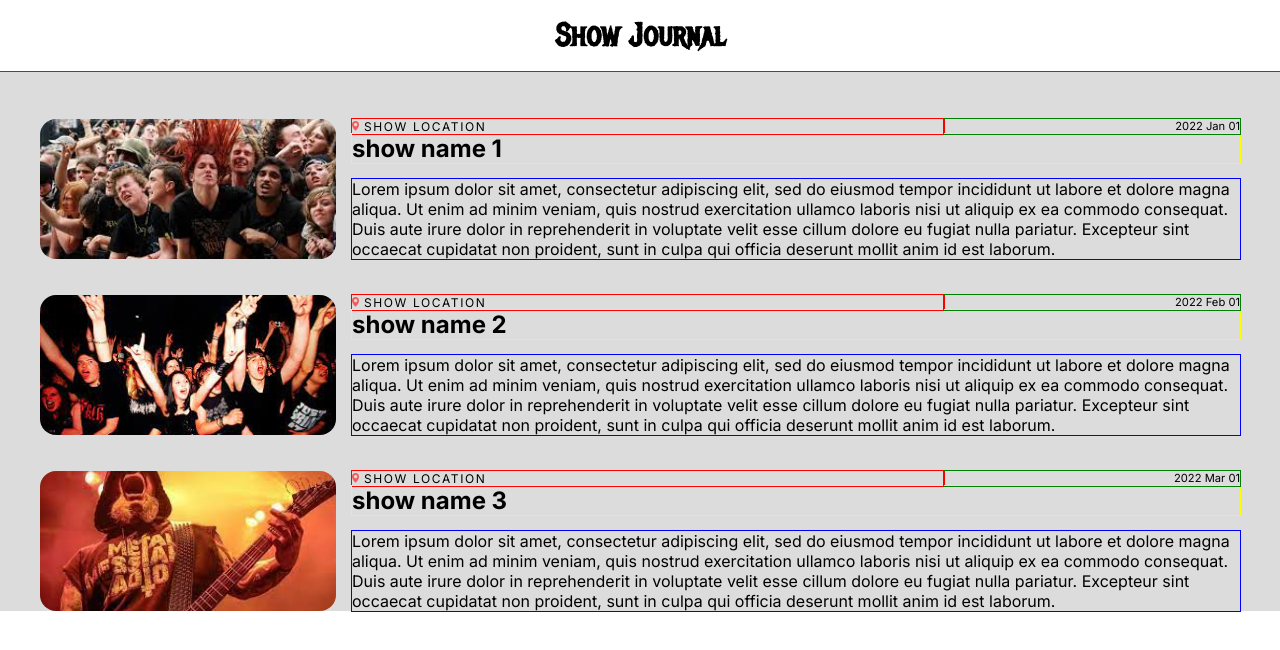
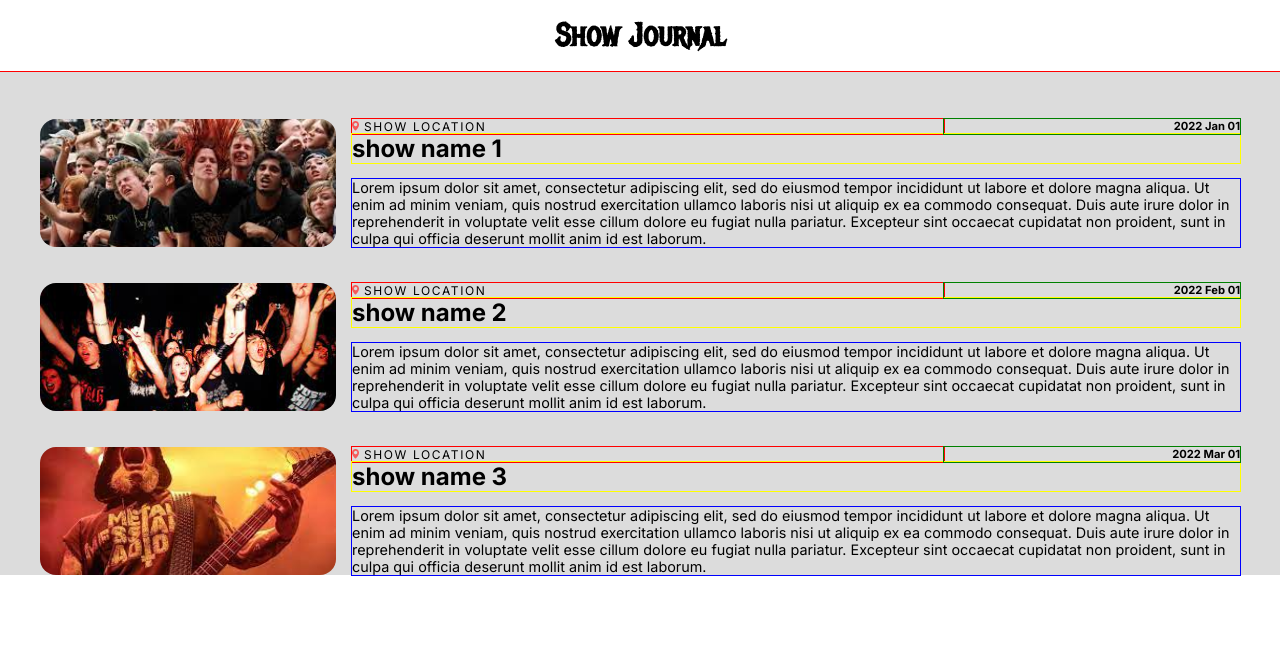
Before and after one commit to vishalicious213/show-journal, a React (Vite) app: page / in a window 1280 px wide. Shown: the top 650 px of the page. Built offline with nearby package versions, Linux system fonts and the light colour scheme.

Commit message:
styled .show-desc $ .show-date

```diff
--- a/index.css
+++ b/index.css
@@ -81,11 +81,13 @@ header {
 .show-date {
     grid-area: date;
     font-size: .7rem;
+    font-weight: 700;
     text-align: end;
     outline: 1px solid green;
 }
 
 .show-desc {
     grid-area: desc;
+    font-size: .9rem;
     outline: 1px solid blue;
 }
```
